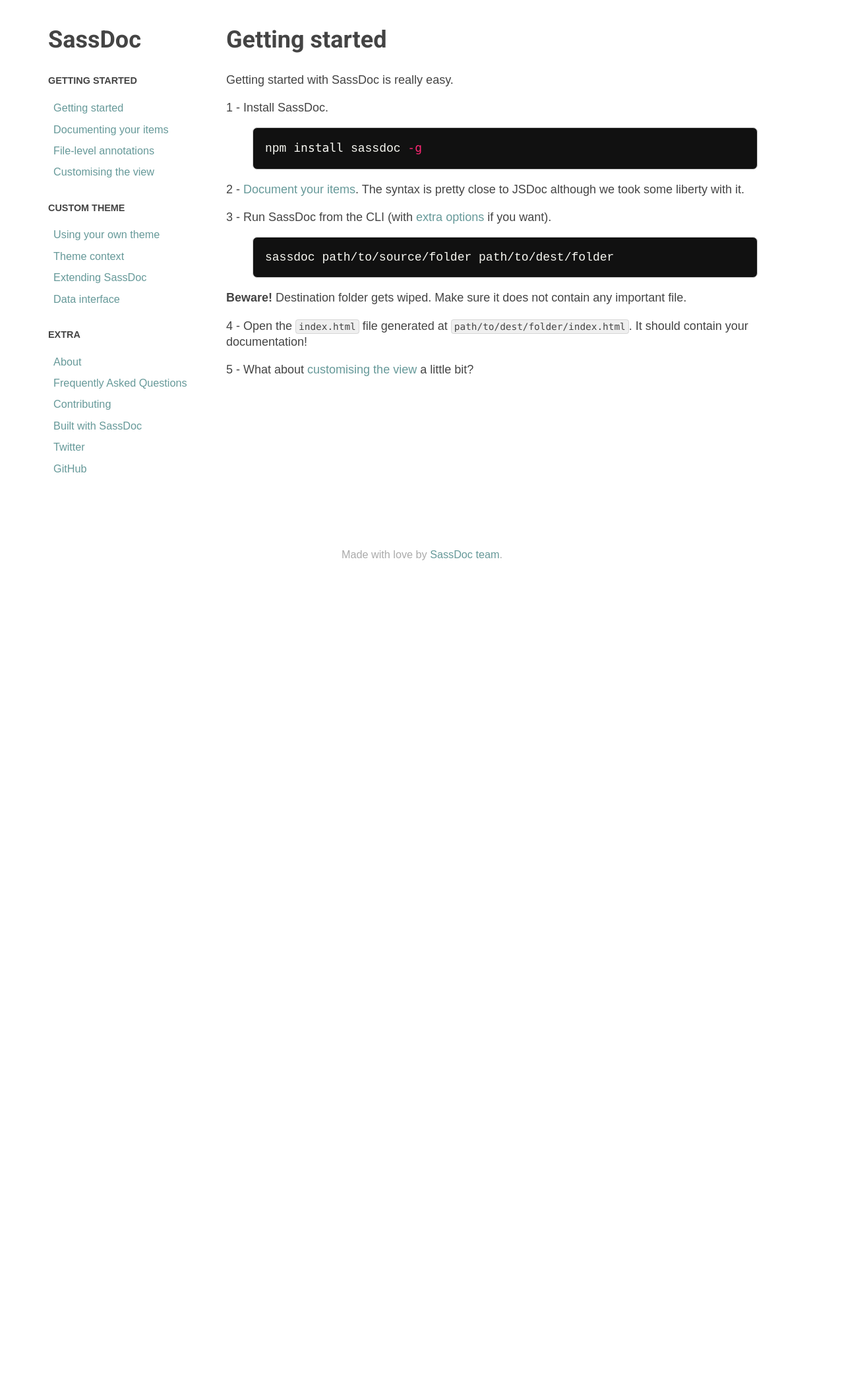
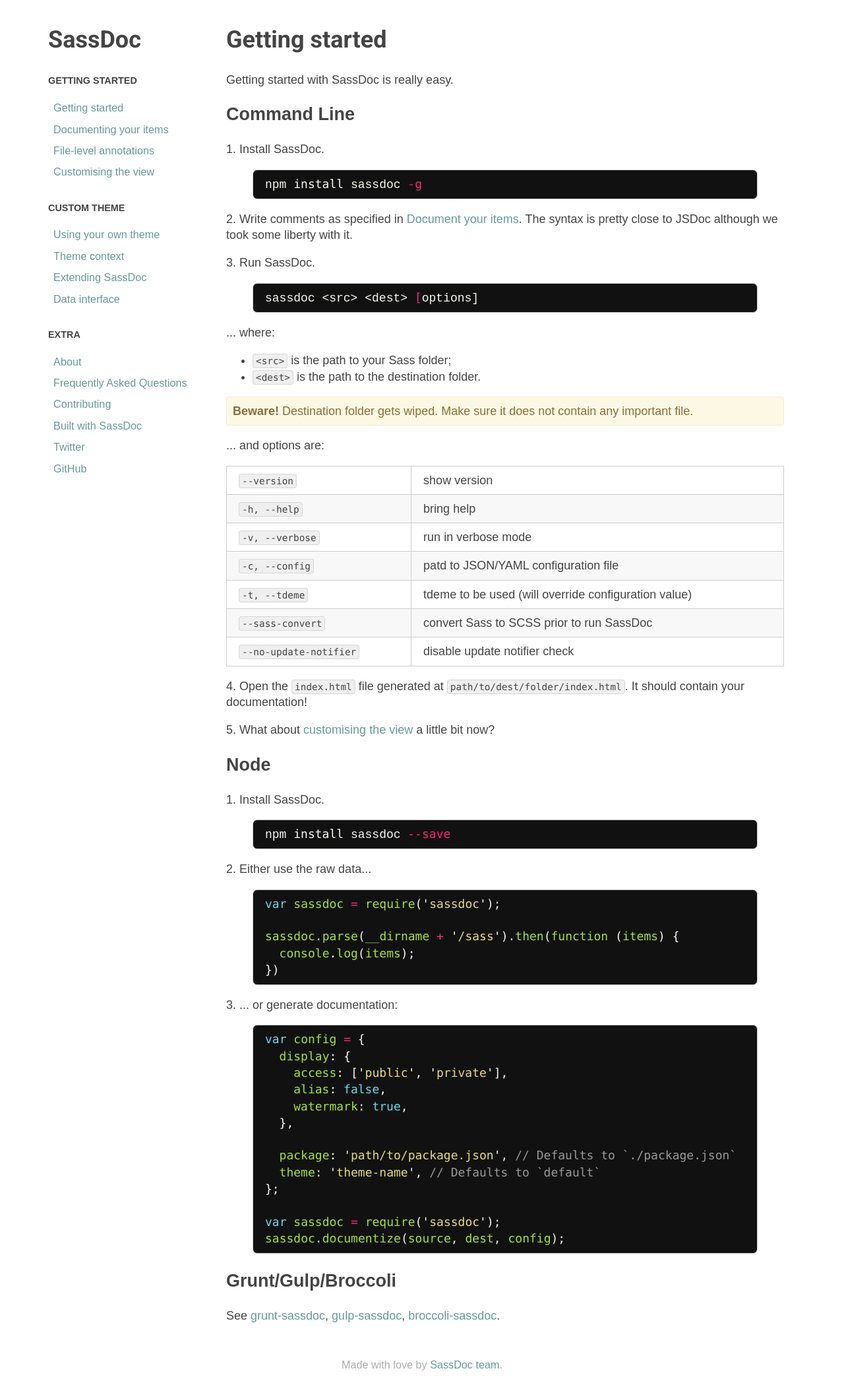
Before and after one commit to SassDoc/sassdoc.github.io, a Jekyll site: the page built from getting-started/index.md, in a window 1280 px wide. Shown: the whole page at 66% size. Built offline with Jekyll 4.4.1, drawn with Linux system fonts in a browser that asks for light colours; before the commit the page ends 900 px from its top, so only the background shows below that.

Commit message:
Improved things here and there

```diff
--- a/_sass/base/_base.scss
+++ b/_sass/base/_base.scss
@@ -42,6 +42,18 @@
   border: 0;
 }
 
+.counter-steps {
+  counter-reset: steps;
+}
+
+.counter-step {
+  counter-increment: steps;
+
+  &::before {
+    content: counter(steps) ". ";
+  }
+}
+
 table {
   width: 100%;
   border-collapse: collapse;
--- /dev/null
+++ b/_sass/partials/_badges.scss
@@ -0,0 +1,21 @@
+.build-status {
+  position: absolute;
+  top: 1em;
+  right: 1em;
+
+  &,
+  img {
+    display: block;
+  }
+}
+
+.npm-badge {
+  float: right;
+  margin-left: 1em;
+  margin-bottom: 1em;
+
+  &,
+  img {
+    display: block;
+  }
+}
--- a/_sass/partials/_build-status.scss
+++ /dev/null
@@ -1,10 +0,0 @@
-.build-status {
-  position: absolute;
-  top: 1em;
-  right: 1em;
-
-  &,
-  img {
-    display: block;
-  }
-}
--- /dev/null
+++ b/_sass/partials/_note.scss
@@ -0,0 +1,15 @@
+.note {
+  padding: .5em;
+  border: 1px solid rgba(black, .1);
+  border-radius: .2em;
+
+  p {
+    margin: 0;
+  }
+}
+
+.note--warning {
+  background: #fcf8e3;
+  border-color: #faebcc;
+  color: #8a6d3b;
+}
--- a/_sass/vendor/_pygments.scss
+++ b/_sass/vendor/_pygments.scss
@@ -1,6 +1,6 @@
 .highlight {
     background: #111;
-    padding: 1em;
+    padding: .5em 1em;
     margin-bottom: 1em;
     font-family: Monaco, 'Courier New', 'DejaVu Sans Mono', 'Bitstream Vera Sans Mono', monospace;
     overflow: auto;
--- a/css/main.scss
+++ b/css/main.scss
@@ -15,4 +15,5 @@
 
 @import "partials/sidebar";
 @import "partials/footer";
-@import "partials/build-status";
+@import "partials/badges";
+@import "partials/note";
--- a/getting-started/index.md
+++ b/getting-started/index.md
@@ -6,22 +6,114 @@
 
 Getting started with SassDoc is really easy.
 
-1 - Install SassDoc.
+## Command Line
+
+<div class="counter-steps">
+<p class="counter-step">Install SassDoc.</p>
 
 {% highlight sh %}
 npm install sassdoc -g
 {% endhighlight %}
 
-2 - [Document your items](/documenting-your-items/). The syntax is pretty close to JSDoc although we took some liberty with it.
+<p class="counter-step">Write comments as specified in <a href="/documenting-your-items/">Document your items</a>. The syntax is pretty close to JSDoc although we took some liberty with it.</p>
 
-3 - Run SassDoc from the CLI (with [extra options](https://github.com/SassDoc/sassdoc#command-line) if you want).
+<p class="counter-step">Run SassDoc.</p>
 
 {% highlight sh %}
-sassdoc path/to/source/folder path/to/dest/folder
+sassdoc <src> <dest> [options]
 {% endhighlight %}
 
-**Beware!** Destination folder gets wiped. Make sure it does not contain any important file.
+<p>... where:</p>
 
-4 - Open the `index.html` file generated at `path/to/dest/folder/index.html`. It should contain your documentation!
+<ul>
+<li><code>&lt;src&gt;</code> is the path to your Sass folder;</li>
+<li><code>&lt;dest&gt;</code> is the path to the destination folder.</li>
+</ul>
 
-5 - What about [customising the view](/customising-the-view/) a little bit?
+<div class="note  note--warning">
+<p><strong>Beware!</strong> Destination folder gets wiped. Make sure it does not contain any important file.</p>
+</div>
+
+<p>... and options are:</p>
+
+<table>
+  <tbody>
+    <tr>
+      <td><code>--version</code></td>
+      <td>show version</td>
+    </tr>
+    <tr>
+      <td><code>-h, --help</code></td>
+      <td>bring help</td>
+    </tr>
+    <tr>
+      <td><code>-v, --verbose</code></td>
+      <td>run in verbose mode</td>
+    </tr>
+    <tr>
+      <td><code>-c, --config</code></td>
+      <td>patd to JSON/YAML configuration file</td>
+    </tr>
+    <tr>
+      <td><code>-t, --tdeme</code></td>
+      <td>tdeme to be used (will override configuration value)</td>
+    </tr>
+    <tr>
+      <td><code>--sass-convert</code></td>
+      <td>convert Sass to SCSS prior to run SassDoc</td>
+    </tr>
+    <tr>
+      <td><code>--no-update-notifier</code></td>
+      <td>disable update notifier check</td>
+    </tr>
+  </tbody>
+</table>
+
+<p class="counter-step">Open the <code>index.html</code> file generated at <code>path/to/dest/folder/index.html</code>. It should contain your documentation!</p>
+
+<p class="counter-step">What about <a href="/customising-the-view/">customising the view</a> a little bit now?</p>
+</div>
+
+## Node
+
+<div class="counter-steps">
+<p class="counter-step">Install SassDoc.</p>
+
+{% highlight sh %}
+npm install sassdoc --save
+{% endhighlight %}
+
+<p class="counter-step">Either use the raw data...</p>
+
+{% highlight js %}
+var sassdoc = require('sassdoc');
+
+sassdoc.parse(__dirname + '/sass').then(function (items) {
+  console.log(items);
+})
+{% endhighlight %}
+
+<p class="counter-step">... or generate documentation:</p>
+
+{% highlight js %}
+var config = {
+  display: {
+    access: ['public', 'private'],
+    alias: false,
+    watermark: true,
+  },
+
+  package: 'path/to/package.json', // Defaults to `./package.json`
+  theme: 'theme-name', // Defaults to `default`
+};
+
+var sassdoc = require('sassdoc');
+sassdoc.documentize(source, dest, config);
+{% endhighlight %}
+</div>
+
+## Grunt/Gulp/Broccoli
+
+See [grunt-sassdoc](https://github.com/SassDoc/grunt-sassdoc),
+[gulp-sassdoc](https://github.com/SassDoc/gulp-sassdoc),
+[broccoli-sassdoc](https://github.com/SassDoc/broccoli-sassdoc).
```
Also changed, not shown: index.md (+3 -74 lines).
